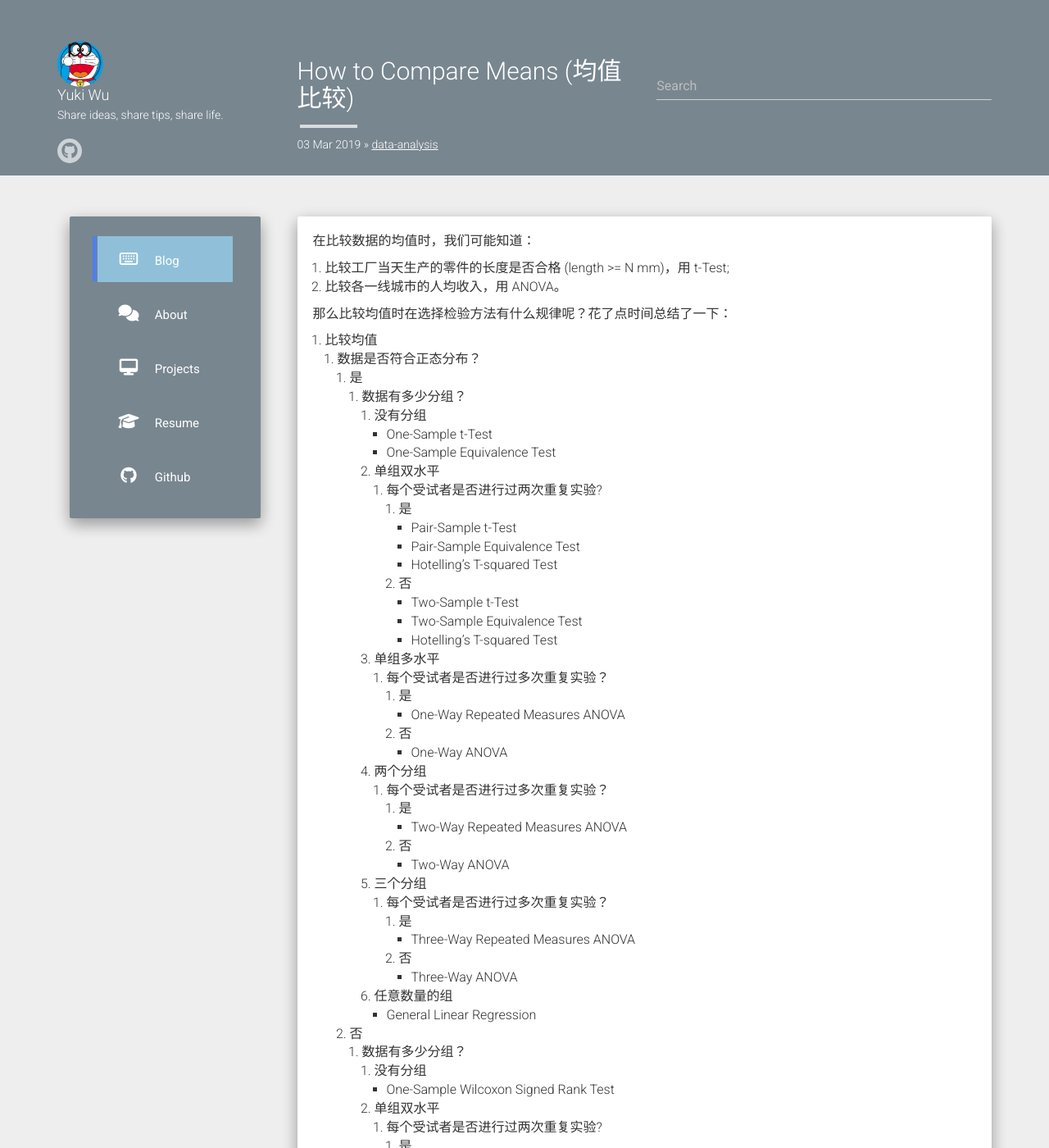
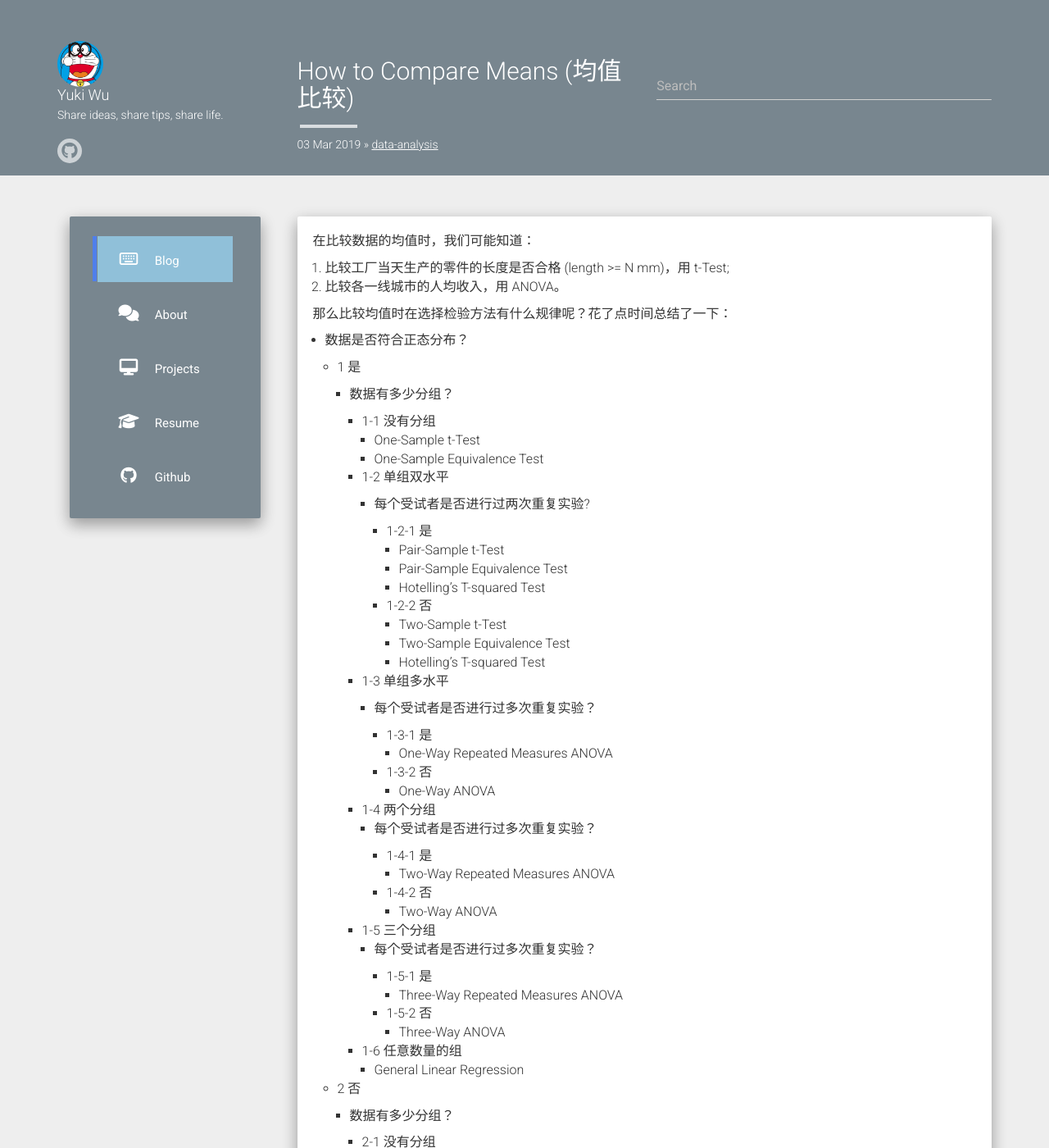
Before and after one commit to wuyuki/wuyuki.github.io, a Jekyll site: the page built from _posts/2019-03-03-compare-mean.md, in a window 1280 px wide and 1400 px high. Shown: the whole window at 82% size. Built offline with Jekyll 4.4.1, drawn with Linux system fonts in a browser that asks for light colours; nearby versions of some CDN libraries; comment, search, counter and statistics services are not loaded; some of the changed text lies outside the part shown.

Commit message:
// edit 2019-03-03-compare-means

```diff
--- a/_posts/2019-03-03-compare-mean.md
+++ b/_posts/2019-03-03-compare-mean.md
@@ -13,64 +13,92 @@ relatedwords: statistics
 
 那么比较均值时在选择检验方法有什么规律呢？花了点时间总结了一下：
 
-1. 比较均值
-	1. 数据是否符合正态分布？
-		1. 是
-			1. 数据有多少分组？
-				1. 没有分组
-					* One-Sample t-Test
-					* One-Sample Equivalence Test
-				2. 单组双水平
-					1.  每个受试者是否进行过两次重复实验?
-						1. 是
-							* Pair-Sample t-Test
-							* Pair-Sample Equivalence Test
-							* Hotelling's T-squared Test
-						2. 否
-							* Two-Sample t-Test
-							* Two-Sample Equivalence Test
-							* Hotelling's T-squared Test
-				3. 单组多水平
-					1. 每个受试者是否进行过多次重复实验？
-						1. 是
-							* One-Way Repeated Measures ANOVA
-						2. 否
-							* One-Way ANOVA
-				4. 两个分组
-					1. 每个受试者是否进行过多次重复实验？
-						1. 是
-							* Two-Way Repeated Measures ANOVA
-						2. 否
-							* Two-Way ANOVA
-				5. 三个分组
-					1. 每个受试者是否进行过多次重复实验？
-						1. 是
-							* Three-Way Repeated Measures ANOVA
-						2. 否
-							* Three-Way ANOVA
-				6. 任意数量的组
-					* General Linear Regression
-		2. 否
-			1. 数据有多少分组？
-				1. 没有分组
-					* One-Sample Wilcoxon Signed Rank Test
-				2. 单组双水平
-					1.  每个受试者是否进行过两次重复实验?
-						1. 是
-							* Paired-Sample Sign Test
-							* Paired-Sample Wilcoxon Signed Rank Test
-							* (NPH) Paired Samples
-						2. 否
-							* Two-Sample Kolmogorov-Smirnov Test
-							* Mann-Whitney Test
-							* (NPH) Two Independent Samples
-							* Cochran's Q Test
-				3. 单组多水平
-					1. 每个受试者是否进行过多次重复实验？
-						1. 是
-							* Friedman ANOVA
-						2. 否
-							* Kruskal-Wallis ANOVA
-							* Mood's Median Test
-							* (NPH) K Independent Samples
-							* Cochran's Q Test
+* 数据是否符合正态分布？
+
+	* 1 是
+
+		*  数据有多少分组？
+
+			* 1-1 没有分组
+				* One-Sample t-Test
+				* One-Sample Equivalence Test
+
+			* 1-2 单组双水平
+
+				* 每个受试者是否进行过两次重复实验?
+
+					* 1-2-1 是
+						* Pair-Sample t-Test
+						* Pair-Sample Equivalence Test
+						* Hotelling's T-squared Test
+
+					* 1-2-2 否
+						* Two-Sample t-Test
+						* Two-Sample Equivalence Test
+						* Hotelling's T-squared Test
+
+			* 1-3 单组多水平
+
+				* 每个受试者是否进行过多次重复实验？
+
+					* 1-3-1 是
+						* One-Way Repeated Measures ANOVA
+
+					* 1-3-2 否
+						* One-Way ANOVA
+
+			* 1-4 两个分组
+				* 每个受试者是否进行过多次重复实验？
+
+					* 1-4-1 是
+						* Two-Way Repeated Measures ANOVA
+
+					* 1-4-2 否
+						* Two-Way ANOVA
+
+			* 1-5  三个分组
+				* 每个受试者是否进行过多次重复实验？
+
+					* 1-5-1  是
+						* Three-Way Repeated Measures ANOVA
+
+					* 1-5-2  否
+						* Three-Way ANOVA
+
+			* 1-6 任意数量的组
+				* General Linear Regression
+
+	* 2 否
+
+		* 数据有多少分组？
+
+			* 2-1 没有分组
+				* One-Sample Wilcoxon Signed Rank Test
+
+			* 2-2 单组双水平
+
+				* 每个受试者是否进行过两次重复实验?
+
+					* 2-2-1 是
+						* Paired-Sample Sign Test
+						* Paired-Sample Wilcoxon Signed Rank Test
+						* (NPH) Paired Samples
+
+					* 2-2-2 否
+						* Two-Sample Kolmogorov-Smirnov Test
+						* Mann-Whitney Test
+						* (NPH) Two Independent Samples
+						* Cochran's Q Test
+
+			* 2-3 单组多水平
+
+				* 每个受试者是否进行过多次重复实验？
+
+					* 2-3-1 是
+						* Friedman ANOVA
+
+					* 2-3-2 否
+						* Kruskal-Wallis ANOVA
+						* Mood's Median Test
+						* (NPH) K Independent Samples
+						* Cochran's Q Test
```
